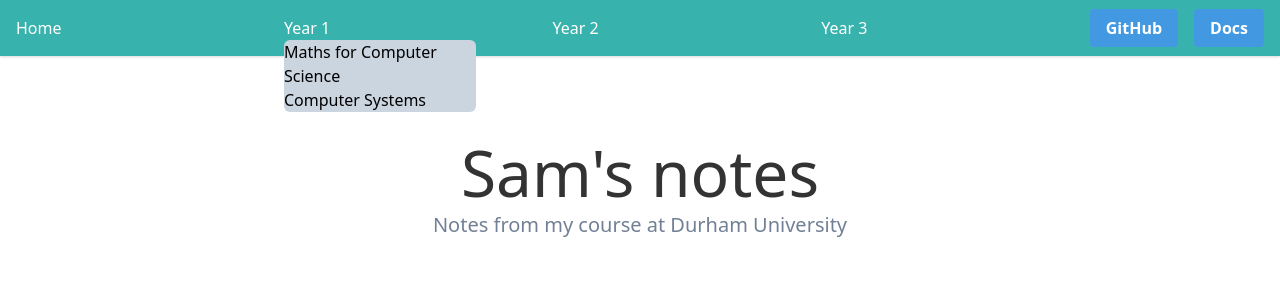
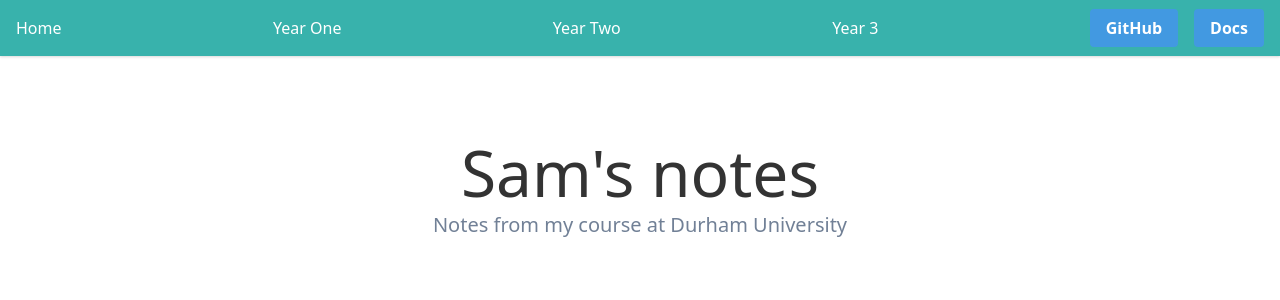
Before and after one commit to rsnpj/notes-site, a Next.js app: page / in a window 1280 px wide. Shown: the top 300 px of the page. Built offline with nearby package versions, Linux system fonts and the light colour scheme.

Commit message:
Add a small bit of user interaction

```diff
--- a/components/nav.js
+++ b/components/nav.js
@@ -1,4 +1,5 @@
 import Link from "next/link";
+import NavItem from "./navitem";
 
 const links = [
   { href: "https://github.com/vercel/next.js", label: "GitHub" },
@@ -6,6 +7,11 @@ const links = [
 ];
 
 export default function Nav() {
+  const [showMe, setShowMe] = React.useState(false);
+
+  function toggle() {
+    setShowMe(!showMe);
+  }
   return (
     <nav className="shadow bg-teal-500">
       <ul className="flex justify-between items-center p-4 text-white">
@@ -14,18 +20,8 @@ export default function Nav() {
             <a className="no-underline">Home</a>
           </Link>
         </li>
-        <li className="relative">
-          <a href="#">Year 1</a>
-          <div className="absolute bg-gray-400 text-black w-48 rounded-md">
-            <a href="#" className="block">
-              Maths for Computer Science
-            </a>
-            <a href="#" className="block">
-              Computer Systems
-            </a>
-          </div>
-        </li>
-        <li>Year 2</li>
+        <NavItem year="Year One" />
+        <NavItem year="Year Two" />
         <li>Year 3</li>
         <ul className="flex justify-between items-center space-x-4">
           {links.map(({ href, label }) => (
--- /dev/null
+++ b/components/navitem.js
@@ -0,0 +1,27 @@
+export default function NavItem(props) {
+  const [showMe, setShowMe] = React.useState(false);
+
+  function toggle() {
+    setShowMe(!showMe);
+  }
+  return (
+    <li className="relative">
+      <a href="#" onClick={toggle}>
+        {props.year}
+      </a>
+      <div
+        className="absolute bg-gray-400 text-black w-48 rounded-md"
+        style={{
+          display: showMe ? "block" : "none",
+        }}
+      >
+        <a href="#" className="block">
+          Maths for Computer Science
+        </a>
+        <a href="#" className="block">
+          Computer Systems
+        </a>
+      </div>
+    </li>
+  );
+}
```
